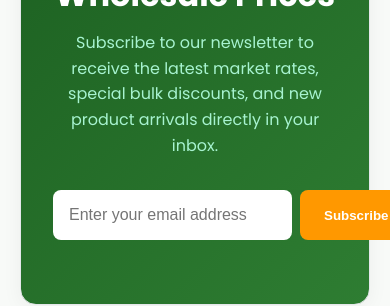
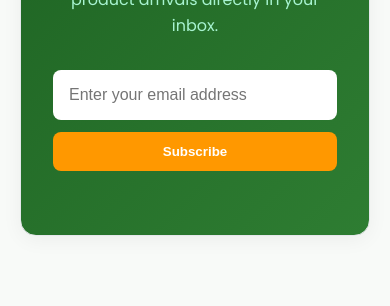
Before and after one commit to nirmal192421215/Grocery, a React (Vite) app: page / in a window 390 px wide. Shown: the part 8445-8751 px from the top of the page. Built offline with nearby package versions, Linux system fonts and the light colour scheme.

Commit message:
Fix phone mockup overflow, newsletter layout stacking, and scrolled header background

```diff
--- a/src/components/Navbar.css
+++ b/src/components/Navbar.css
@@ -12,6 +12,7 @@
 .navbar-scrolled {
   height: 70px;
   box-shadow: var(--shadow-soft);
+  background-color: rgba(255, 255, 255, 0.98) !important;
 }
 
 .navbar-container {
--- a/src/index.css
+++ b/src/index.css
@@ -311,3 +311,34 @@ h1, h2, h3, h4, h5, h6 {
     padding: 0 1.25rem !important;
   }
 }
+
+/* Phone Mockup & Newsletter responsiveness */
+.phone-mockup {
+  width: 300px;
+  height: 600px;
+  transition: var(--transition);
+}
+
+.newsletter-form-container {
+  display: flex;
+  gap: 0.5rem;
+  width: 100%;
+  max-width: 500px;
+}
+
+@media (max-width: 768px) {
+  .phone-mockup {
+    width: 240px;
+    height: 480px;
+  }
+
+  .newsletter-form-container {
+    flex-direction: column;
+    gap: 0.75rem;
+    width: 100%;
+  }
+
+  .newsletter-form-container button {
+    width: 100%;
+  }
+}
--- a/src/pages/Home.jsx
+++ b/src/pages/Home.jsx
@@ -347,7 +347,7 @@ const Home = () => {
             </div>
           </motion.div>
           <motion.div initial={{ opacity: 0, x: 30 }} whileInView={{ opacity: 1, x: 0 }} viewport={{ once: true }} style={{ display: 'flex', justifyContent: 'center' }}>
-            <div style={{ width: '300px', height: '600px', backgroundColor: '#111827', borderRadius: '40px', border: '12px solid #1f2937', position: 'relative', overflow: 'hidden', boxShadow: '20px 20px 60px rgba(0,0,0,0.1)' }}>
+            <div className="phone-mockup" style={{ backgroundColor: '#111827', borderRadius: '40px', border: '12px solid #1f2937', position: 'relative', overflow: 'hidden', boxShadow: '20px 20px 60px rgba(0,0,0,0.1)' }}>
               <div style={{ position: 'absolute', top: 0, left: '50%', transform: 'translateX(-50%)', width: '120px', height: '25px', backgroundColor: '#1f2937', borderBottomLeftRadius: '15px', borderBottomRightRadius: '15px', zIndex: 10 }}></div>
               <img src="https://images.unsplash.com/photo-1607082348824-0a96f2a4b9da?auto=format&fit=crop&q=80&w=600" alt="App Preview" style={{ width: '100%', height: '100%', objectFit: 'cover', opacity: 0.6 }} />
               <div style={{ position: 'absolute', top: '50%', left: '50%', transform: 'translate(-50%, -50%)', textAlign: 'center', width: '100%' }}>
@@ -375,7 +375,7 @@ const Home = () => {
             <p style={{ color: '#a7f3d0', marginBottom: '2rem', maxWidth: '600px' }}>
               Subscribe to our newsletter to receive the latest market rates, special bulk discounts, and new product arrivals directly in your inbox.
             </p>
-            <div style={{ display: 'flex', gap: '0.5rem', width: '100%', maxWidth: '500px' }}>
+            <div className="newsletter-form-container">
               <input
                 type="email"
                 placeholder="Enter your email address"
@@ -385,10 +385,11 @@ const Home = () => {
                   borderRadius: 'var(--radius-sm)',
                   border: 'none',
                   outline: 'none',
-                  fontSize: '1rem'
+                  fontSize: '1rem',
+                  width: '100%'
                 }}
               />
-              <button className="btn btn-accent">Subscribe</button>
+              <button className="btn btn-accent" style={{ whiteSpace: 'nowrap' }}>Subscribe</button>
             </div>
           </div>
         </div>
```
